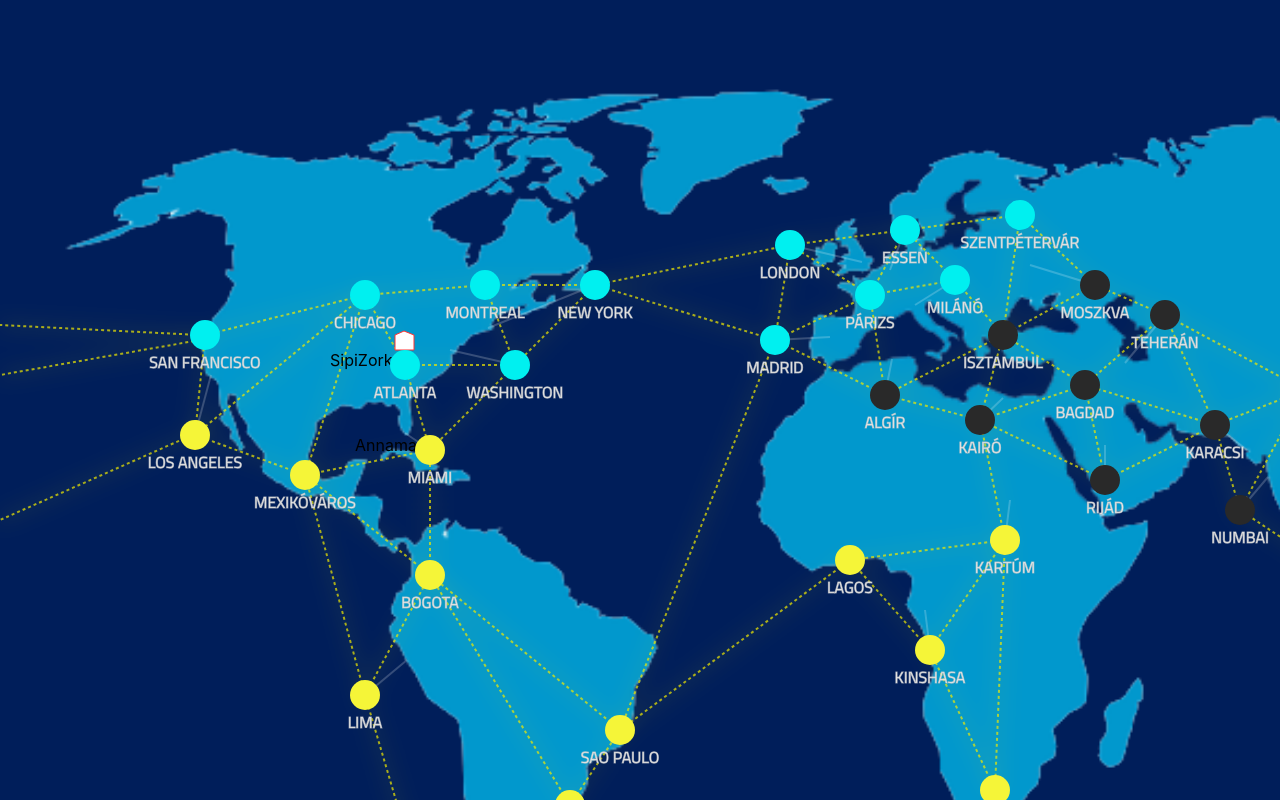
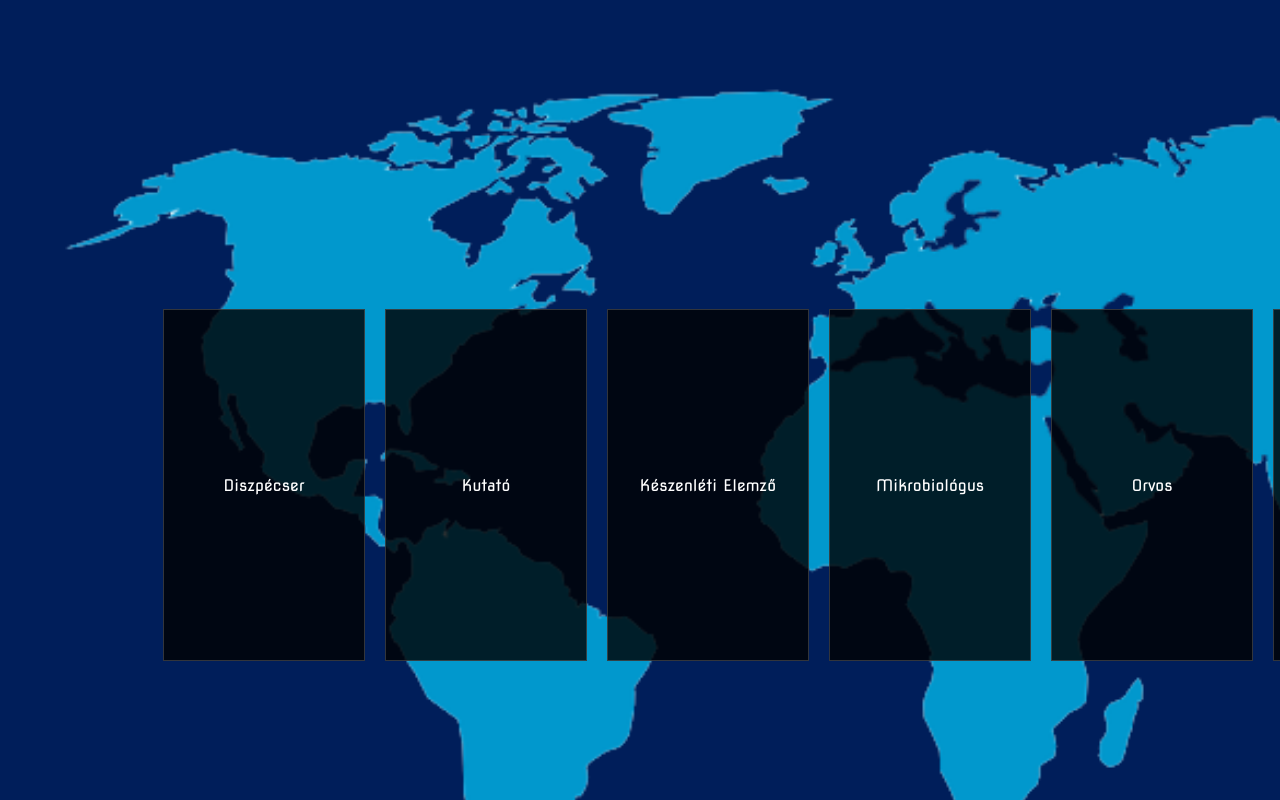
Before and after one commit to SipiZork/pandemic, a React (Create React App) app: page / in a window 1280 px wide. Shown: the top 800 px of the page. Built offline with nearby package versions, Linux system fonts and the light colour scheme.

Commit message:
select casts

```diff
--- /dev/null
+++ b/src/casts.js
@@ -0,0 +1,39 @@
+const AllCasts = {
+  1: {
+    id: 1,
+    name: "Diszpécser",
+    color: "purple",
+  },
+  2: {
+    id: 2,
+    name: "Kutató",
+    color: "brown",
+  },
+  3: {
+    id: 3,
+    name: "Készenléti Elemző",
+    color: "light blue",
+  },
+  4: {
+    id: 4,
+    name: "Mikrobiológus",
+    color: "white",
+  },
+  5: {
+    id: 5,
+    name: "Orvos",
+    color: "orange",
+  },
+  6: {
+    id: 6,
+    name: "Műveleti Tiszt",
+    color: "light green",
+  },
+  7: {
+    id: 7,
+    name: "Karanténspecialista",
+    color: "drak green",
+  },
+}
+
+export default AllCasts
--- a/src/components/Board.js
+++ b/src/components/Board.js
@@ -2,8 +2,9 @@ import React, { Component, Fragment} from 'react'
 import Cities from './Cities'
 import Players from './Players'
 import HUD from './Hud'
-import AllCities from '../cities.js'
-import AllActions from '../actions.js'
+import AllCities from '../cities'
+import AllActions from '../actions'
+import AllCasts from '../casts'
 import '../css/board.css'
 
 class Board extends Component {
@@ -14,6 +15,7 @@ class Board extends Component {
     infectionCards: {},
     playerCards: {},
     actionCards: {},
+    casts: {},
     infectionCubes: {
       "yellow": {
         color: "yellow",
@@ -33,20 +35,29 @@ class Board extends Component {
       },
     },
     players: {
-      player1: {
-        id: "player1",
+      1: {
+        id: 1,
         name: "SipiZork",
-        location: "Atlanta",
-        cast: "Researcher",
+        location: "Chicago",
+        cast: null,
+        selectCast: false,
       },
-      player2: {
-        id: "player2",
+      2: {
+        id: 2,
         name: "Annamari",
-        location: "Miami",
-        cast: "Medic",
-      }
+        location: "Chicago",
+        cast: null,
+        selectCast: false,
+      },
+      3: {
+        id: 3,
+        name: "Zsuzsi",
+        location: "Chicago",
+        cast: null,
+        selectCast: false,
+      },
     },
-    actualPlayer: "player1",
+    actualPlayer: 1,
     endGameState: {
       class: "endgame-screen hide",
       text: null
@@ -54,7 +65,7 @@ class Board extends Component {
   }
   // SZÜKSÉGES STATE ELEMEK FELTÖLTÉSE KÜLSŐ ADATOKBÓL
   componentDidMount() {
-    this.setState({ cities: AllCities, actionCards: AllActions }, () => {
+    this.setState({ cities: AllCities, actionCards: AllActions, casts: AllCasts }, () => {
       this.startGame()
     })
   }
@@ -253,12 +264,11 @@ class Board extends Component {
     this.setState({ endGameState })
   }
 
-  // TÁBLA KIRAJZOLÁSA
-  render() {
+  renderBoard = () => {
     const { cities, players, actualPlayer } = this.state
     return (
       <Fragment>
-        <div className={this.state.endGameState.class}>
+        <div defaultclassname="endgame-screen hide" className={this.state.endGameState.class}>
           <div className="title">
             Vesztettetek
           </div>
@@ -276,17 +286,95 @@ class Board extends Component {
         </svg>
         <Cities
           cities={cities}
+          players={players}
           actualPlayer={actualPlayer}
           movePlayer={this.movePlayer}
           decrementInfection={this.decrementInfection}
           incrementInfection={this.startIncrement}
         />
-        <Players
+        {/* <Players
           cities={cities}
           players={players}
           actualPlayer={actualPlayer}
-        />
+        /> */}
         <HUD />
+      </Fragment>
+    )
+  }
+
+  nextPlayer = () => {
+    const { players, actualPlayer } = this.state
+    let nextPlayer
+    Object.keys(players).map(player => {
+      if(players[player].id === actualPlayer ) {
+        nextPlayer = players[player].id + 1
+      }
+    })
+    if(players[nextPlayer] === null || players[nextPlayer] === undefined) {
+      nextPlayer = 1
+    }
+    this.setState({ actualPlayer: nextPlayer })
+  }
+
+  selectCast = id => {
+    const { actualPlayer } = this.state
+    const players = { ...this.state.players }
+    const casts = { ...this.state.casts }
+    players[actualPlayer].cast = casts[id].name
+    players[actualPlayer].selectCast = true
+    this.setState({ players }, () => {
+      delete casts[id]
+      this.setState({ casts }, () => {
+        this.nextPlayer()
+      })
+    })
+  }
+
+  renderSelectCast = () => {
+    const { casts } = this.state
+    let castDivs = []
+    Object.keys(casts).map(cast => {
+      console.log(casts[cast].name);
+      castDivs.push(
+        <div
+          key={casts[cast].id}
+          index={casts[cast].id}
+          className="cast"
+          onClick={() => this.selectCast(casts[cast].id)}
+        >
+          {casts[cast].name}
+        </div>
+      )
+    })
+    console.log(castDivs);
+    return (
+      <Fragment>
+        <div className="casts">
+          {castDivs}
+        </div>
+      </Fragment>
+    )
+  }
+
+  selectRenderState = () => {
+    let castsSelected = true
+    Object.keys(this.state.players).map(player => {
+      if(this.state.players[player].cast === null ) {
+        castsSelected = false
+      }
+    })
+    if(!castsSelected) {
+      return this.renderSelectCast()
+    } else {
+      return this.renderBoard()
+    }
+  }
+
+  // TÁBLA KIRAJZOLÁSA
+  render() {
+    return (
+      <Fragment>
+        {this.selectRenderState()}
       </Fragment>
     )
   }
--- a/src/components/Cities.js
+++ b/src/components/Cities.js
@@ -12,6 +12,7 @@ class Cities extends Component {
             key={city}
             city={city}
             cities={this.props.cities}
+            players={this.props.players}
             actualPlayer={this.props.actualPlayer}
             movePlayer={this.props.movePlayer}
             decrementInfection={this.props.decrementInfection}
--- a/src/components/City.js
+++ b/src/components/City.js
@@ -1,4 +1,5 @@
 import React, { Component, Fragment } from 'react';
+import Players from './Players'
 
 class City extends Component {
 
@@ -72,9 +73,24 @@ class City extends Component {
     }
   }
 
+  hasPlayer = (city, players) => {
+    let playerCounter = 0
+    Object.keys(players).map(player => {
+      if(players[player].location === city) {
+        playerCounter++
+      }
+    });
+    if(playerCounter > 0) {
+      return true;
+    } else {
+      return false;
+    }
+  }
+
   render() {
-    const { city, cities, movePlayer } = this.props
+    const { city, cities, movePlayer, players } = this.props
     const { name, positionX, positionY, infection, base, color, lines, linesTo } = cities[city]
+    const hasPlayer = this.hasPlayer(city, players);
     return (
       <Fragment key={city}>
         <div
@@ -86,7 +102,7 @@ class City extends Component {
         >
           <div
             className="circle"
-            onClick={() => this.props.incrementInfection(city, 1)}
+            onClick={() => this.props.movePlayer(city)}
             style={{ backgroundColor: this.colorSwitcher(color) }}
           ></div>
           <div className="name">
@@ -94,6 +110,14 @@ class City extends Component {
           </div>
           {this.base(base, name)}
           {this.infection(infection, name)}
+          {hasPlayer ? <div className="players">
+            <Players
+              cities={cities}
+              city={city}
+              players={players}
+            />
+          </div> : ""}
+
         </div>
         {this.lines(lines, linesTo, positionX, positionY, name)}
       </Fragment>
--- a/src/components/Player.js
+++ b/src/components/Player.js
@@ -2,25 +2,24 @@ import React, { Component, Fragment } from 'react';
 
 class Player extends Component {
   render() {
-    const { player, cities, actualPlayer } = this.props
-    if(Object.keys(cities).length > 0) {
-      const { positionX, positionY } = cities[player.location]
+    const { player } = this.props
       return (
         <div
           className="player"
-          style={{
-            top: positionY,
-            left: positionX,
-          }}
         >
+          <div className="hover">
+
+          </div>
+          <div className="bubble">
+            <svg>
+              <path />
+            </svg>
+          </div>
           <div className="name">
-            {player.name}
+            {/* {player.name} */}
           </div>
-        </div>
+          </div>
         )
-    } else {
-      return <Fragment></Fragment>
-    }
   }
 }
 
--- a/src/components/Players.js
+++ b/src/components/Players.js
@@ -4,16 +4,18 @@ import '../css/players.css'
 
 class Players extends Component {
   render() {
-    const { players, cities } = this.props
+    const { players, city } = this.props
       return (
         <Fragment>
-          {Object.keys(players).map(player => (
-            <Player
-              key={player}
-              cities={cities}
-              player={players[player]}
-            />
-            ))}
+          {Object.keys(players).map(player => {
+            if(players[player].location === city) {
+              return (
+                <Player
+                  player={player}
+                />
+              )
+            }
+          })}
         </Fragment>
       )
   }
--- a/src/css/board.css
+++ b/src/css/board.css
@@ -1,5 +1,4 @@
 .endgame-screen {
-  transition: opacity 2s linear;
   /* border: 1px solid red; */
   width: 100vw;
   height: 100vh;
@@ -25,6 +24,7 @@
 }
 
 .endgame-screen.show {
+  transition: opacity .3s linear;
   opacity: 1;
 }
 
@@ -37,3 +37,38 @@
 .endgame-screen.hide {
   opacity: 0;
 }
+
+
+.casts {
+  min-width: 1880px;
+  max-width: 1880px;
+  min-height: 970px;
+  max-height: 970px;
+  display: flex;
+  flex-direction: row;
+  justify-content: center;
+  align-items: center;
+}
+
+.casts .cast {
+  border: 1px solid rgba(100,100,100,.5);
+  width: 200px;
+  height: 350px;
+  margin-right: 20px;
+  color: white;
+  font-family: "Nova Square";
+  display: flex;
+  justify-content: center;
+  align-items: center;
+  background-color: rgba(0,0,0,.8);
+  cursor: pointer;
+  font-size: 16px;
+  transition: transform .4s linear, background-color .4s linear, color .4s linear, font-size .4s linear;
+}
+
+.casts .cast:hover {
+  transform: scale(1.1);
+  background-color: rgba(150,150,150,.8);
+  color: black;
+  font-size: 22px;
+}
--- a/src/css/players.css
+++ b/src/css/players.css
@@ -1,3 +1,48 @@
-.player {
+.players {
   position: absolute;
+  width: 30px;
+  height: 45px;
+  top: -35px;
+  left: 35px;
+  /* border: 1px solid black; */
+  z-index: 3;
+  pointer-events:none;
+  text-align: left;
 }
+
+.players .player:nth-last-child(2) {
+  top: 15px;
+}
+.players .player:nth-last-child(3) {
+  top: 30px;
+}
+
+.players .player {
+  position: absolute;
+  /* border: 1px solid red; */
+  width: 30px;
+  height: 45px;
+  z-index: 3;
+  pointer-events: auto;
+}
+
+.players .player:hover {
+  z-index: 4
+}
+.players .player svg {
+  width: 100%;
+  height: 100%;
+  /* border: 1px solid green; */
+  fill: rgba(255,255,255,1);
+  cursor: pointer;
+}
+
+.players .player svg path {
+  stroke: rgba(200,100,50, 1);
+  stroke-width: 1;
+  d: path("M 15 25 a 10 10 0 1 0 0.00001 0");
+}
+
+.players .player svg path:hover {
+  d: path("M15 45 L0 20 C0 -5 30 -5 30 20 L15 45");
+}
```
Also changed, not shown: src/css/index.css (line endings or trailing spaces), 1 other file (tests, documents, lock files or other folders).
